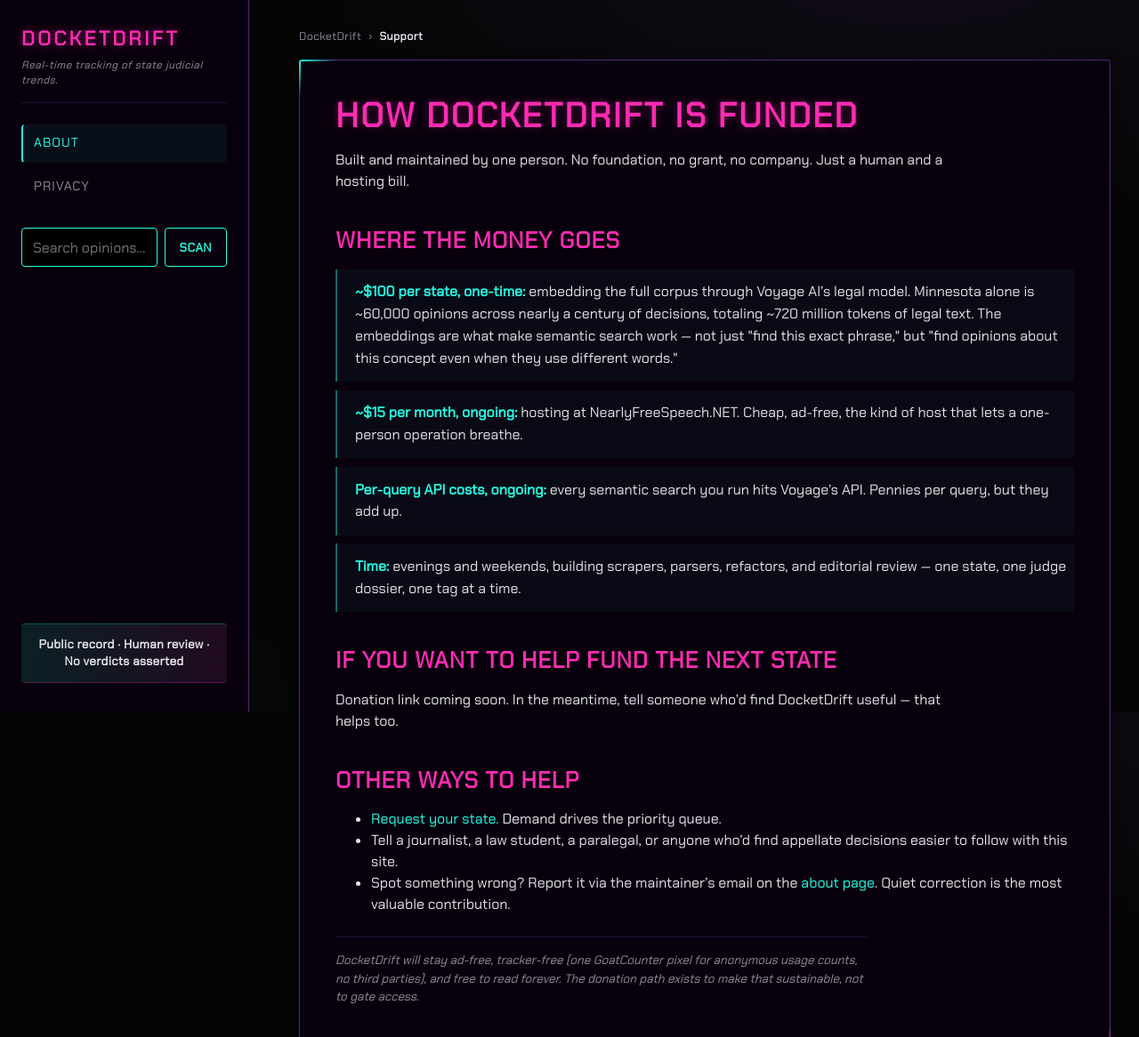
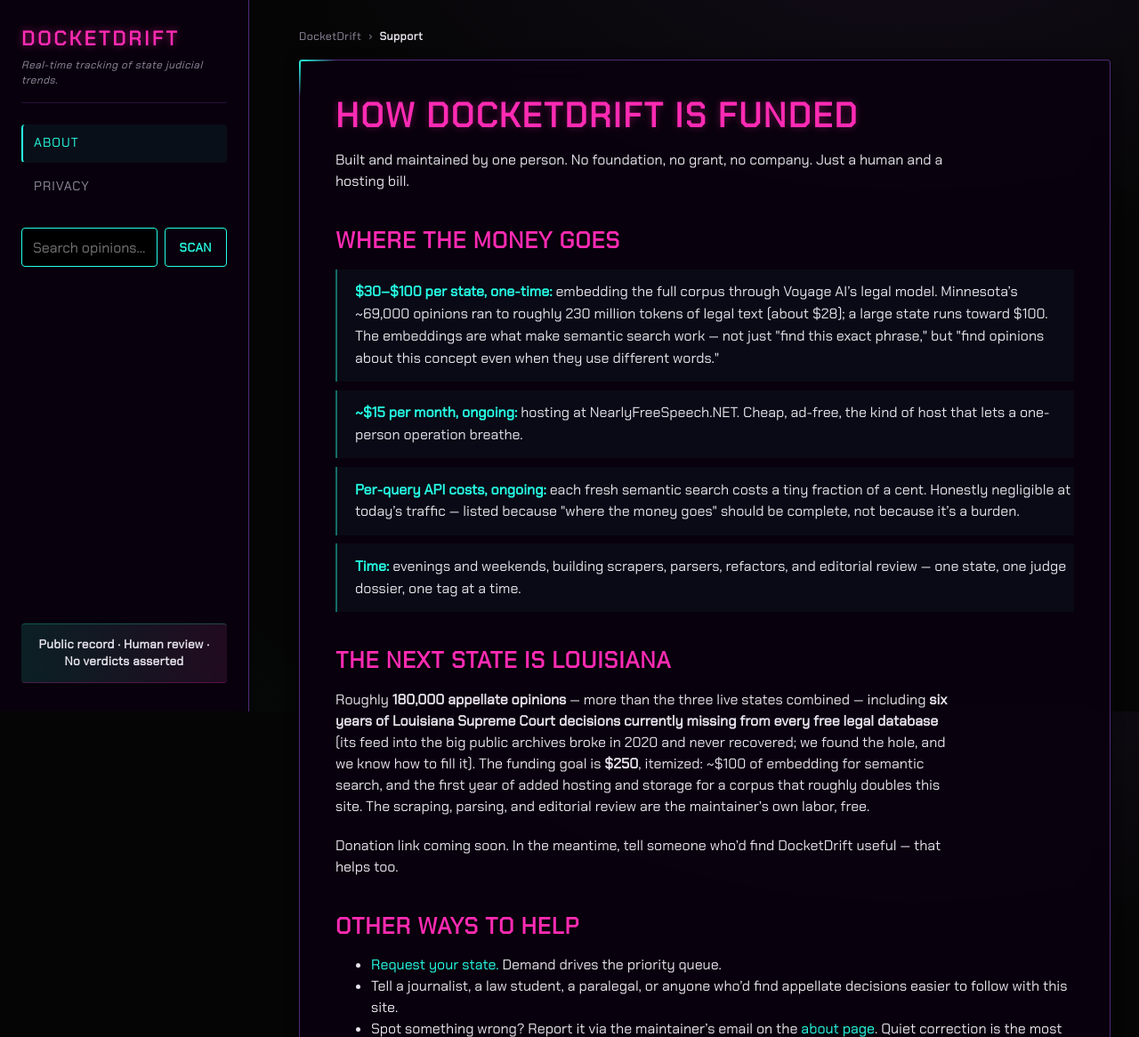
Before and after one commit to OnionMadder/docketdrift, a Django app: page /support/ in a window 1280 px wide. Shown: the top 1166 px of the page at 89% size. Run offline with Django 5.2, Linux system fonts and the light colour scheme; parts of the project's set-up code (start-up, migrations or seed data) failed here and were passed over; some libraries are stand-ins or nearby versions.

Commit message:
copy(support): name Louisiana + the $250 goal; fix two stale cost numbers
The support page's "fund the next state" section was generic while the Ko-fi
page now names Louisiana with an itemized $250 goal -- the two pages should
tell the same story with the same numbers. It now states the LA pitch: ~180K
opinions (more than the three live states combined), six years of LA Supreme
decisions missing from every free database since their feed broke in 2020,
and the itemized goal. Button reads "Fund Louisiana" instead of "Chip in".

Also fixes two numbers that violated the house rule that public figures must
be measured: "Minnesota ... ~720 million tokens" was ~3x the measured figure
(embed logs run ~3,800 tokens/opinion -> ~230M for MN, about $28); and
"pennies per query" overstated per-search Voyage cost by roughly a
thousandfold -- now stated as honestly negligible, listed for completeness.

Co-Authored-By: Claude Fable 5 <noreply@anthropic.com>

```diff
--- a/opinions/templates/opinions/support.html
+++ b/opinions/templates/opinions/support.html
@@ -18,25 +18,36 @@
   <h2>Where the money goes</h2>
   <ul class="cost-list">
     <li>
-      <strong>~$100 per state, one-time:</strong> embedding the full corpus through Voyage AI&rsquo;s legal model. Minnesota alone is ~60,000 opinions across nearly a century of decisions, totaling ~720 million tokens of legal text. The embeddings are what make semantic search work &mdash; not just "find this exact phrase," but "find opinions about this concept even when they use different words."
+      <strong>$30&ndash;$100 per state, one-time:</strong> embedding the full corpus through Voyage AI&rsquo;s legal model. Minnesota&rsquo;s ~69,000 opinions ran to roughly 230 million tokens of legal text (about $28); a large state runs toward $100. The embeddings are what make semantic search work &mdash; not just "find this exact phrase," but "find opinions about this concept even when they use different words."
     </li>
     <li>
       <strong>~$15 per month, ongoing:</strong> hosting at NearlyFreeSpeech.NET. Cheap, ad-free, the kind of host that lets a one-person operation breathe.
     </li>
     <li>
-      <strong>Per-query API costs, ongoing:</strong> every semantic search you run hits Voyage&rsquo;s API. Pennies per query, but they add up.
+      <strong>Per-query API costs, ongoing:</strong> each fresh semantic search costs a tiny fraction of a cent. Honestly negligible at today&rsquo;s traffic &mdash; listed because "where the money goes" should be complete, not because it&rsquo;s a burden.
     </li>
     <li>
       <strong>Time:</strong> evenings and weekends, building scrapers, parsers, refactors, and editorial review &mdash; one state, one judge dossier, one tag at a time.
     </li>
   </ul>
 
-  <h2>If you want to help fund the next state</h2>
+  <h2>The next state is Louisiana</h2>
+  <p>
+    Roughly <strong>180,000 appellate opinions</strong> &mdash; more than the three
+    live states combined &mdash; including <strong>six years of Louisiana Supreme
+    Court decisions currently missing from every free legal database</strong>
+    (its feed into the big public archives broke in 2020 and never recovered;
+    we found the hole, and we know how to fill it). The funding goal is
+    <strong>$250</strong>, itemized: ~$100 of embedding for semantic search,
+    and the first year of added hosting and storage for a corpus that roughly
+    doubles this site. The scraping, parsing, and editorial review are the
+    maintainer&rsquo;s own labor, free.
+  </p>
   {% if donate_url %}
     <p>
-      <a class="cta-primary" href="{{ donate_url }}" target="_blank" rel="noopener noreferrer">Chip in &rarr;</a>
+      <a class="cta-primary" href="{{ donate_url }}" target="_blank" rel="noopener noreferrer">Fund Louisiana &rarr;</a>
     </p>
-    <p class="subtle-note">Any amount helps &mdash; the embedding bill is the same whether one person funds it or fifty.</p>
+    <p class="subtle-note">Any amount helps &mdash; the bill is the same whether one person funds it or fifty. The live progress bar is on the donation page.</p>
   {% else %}
     <p>Donation link coming soon. In the meantime, tell someone who&rsquo;d find DocketDrift useful &mdash; that helps too.</p>
   {% endif %}
```
